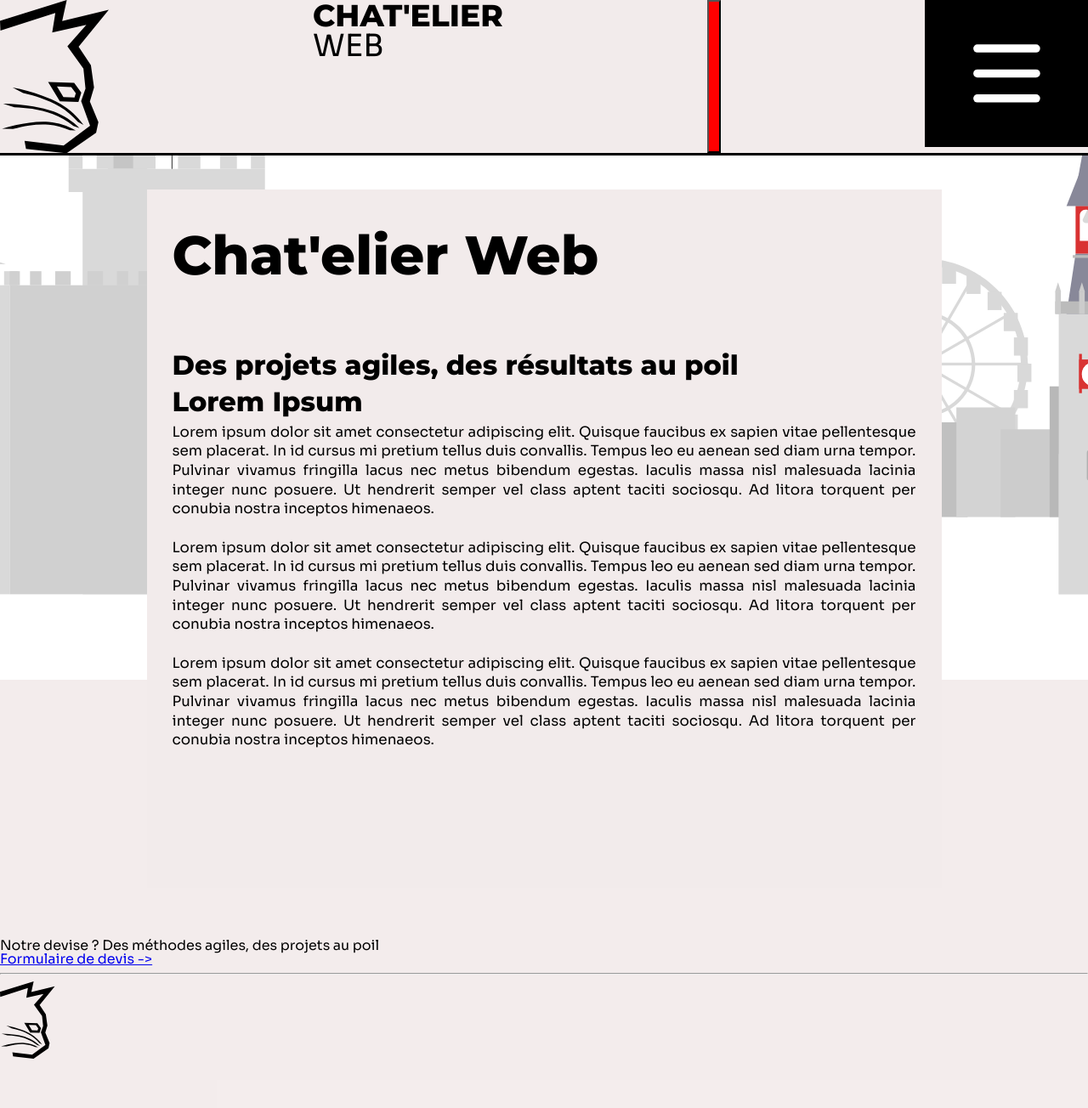
After one commit to Saumons/site-agence-chatelier-web, a PHP site: page /accueil.php in a window 1280 px wide. The commit adds this page. Shown: the top 1304 px of the page at 85% size. Run offline with PHP 8.4, Linux system fonts and the light colour scheme.

Commit message:
feat(accueil.php): ajout v1 de accueil.php

```diff
--- /dev/null
+++ b/public/accueil.php
@@ -0,0 +1,39 @@
+<?php
+
+require __DIR__ . '/../config.php';
+
+$pageTitle = "Accueil";
+
+require __DIR__ . '/../templates/header.php';
+
+?>
+
+
+    <main class="main">
+        <section class="main__background">
+            <img src="./assets/images/svg/fonds/accueil.svg" alt="">
+        </section>
+        <section class="main__content">
+            <h1 class="main__title">
+                Chat'elier Web
+            </h1>
+            <h2 class="main__subtitle">
+                Des projets agiles, des résultats au poil
+            </h2>
+
+            <article class="main__article">
+                <h2 class="main__subtitle">
+                    Lorem Ipsum
+                </h2>
+                <p class="main__paragraph">
+                    Lorem ipsum dolor sit amet consectetur adipiscing elit. Quisque faucibus ex sapien vitae pellentesque sem placerat. In id cursus mi pretium tellus duis convallis. Tempus leo eu aenean sed diam urna tempor. Pulvinar vivamus fringilla lacus nec metus bibendum egestas. Iaculis massa nisl malesuada lacinia integer nunc posuere. Ut hendrerit semper vel class aptent taciti sociosqu. Ad litora torquent per conubia nostra inceptos himenaeos.<br><br>
+                    Lorem ipsum dolor sit amet consectetur adipiscing elit. Quisque faucibus ex sapien vitae pellentesque sem placerat. In id cursus mi pretium tellus duis convallis. Tempus leo eu aenean sed diam urna tempor. Pulvinar vivamus fringilla lacus nec metus bibendum egestas. Iaculis massa nisl malesuada lacinia integer nunc posuere. Ut hendrerit semper vel class aptent taciti sociosqu. Ad litora torquent per conubia nostra inceptos himenaeos.<br><br>
+                    Lorem ipsum dolor sit amet consectetur adipiscing elit. Quisque faucibus ex sapien vitae pellentesque sem placerat. In id cursus mi pretium tellus duis convallis. Tempus leo eu aenean sed diam urna tempor. Pulvinar vivamus fringilla lacus nec metus bibendum egestas. Iaculis massa nisl malesuada lacinia integer nunc posuere. Ut hendrerit semper vel class aptent taciti sociosqu. Ad litora torquent per conubia nostra inceptos himenaeos.
+                </p>
+            </article>
+
+        </section>
+    </main>
+
+
+<?php require __DIR__ . '/../templates/footer.php'; ?>
--- /dev/null
+++ b/scss/pages/_accueil.scss
@@ -0,0 +1,107 @@
+main {
+  .main__background {
+    position: fixed;
+    inset: 0;
+    z-index: -1;
+    overflow: hidden;
+  }
+
+  .main__background img {
+    display: block;
+    width: 100%;
+    height: 100%;
+    object-fit: cover;
+    object-position: center;
+  }
+
+  .main__content {
+    width: calc(100% - 20px);
+    margin: 0 auto;
+    padding: 30px 20px 45px;
+    display: flex;
+    flex-direction: column;
+    align-items: center;
+    background-color: #F2EBEB;
+  }
+  .main__title {
+    width: 100%;
+    font-size: 2.25rem;
+    text-align: left;
+    line-height: 1.1;
+  }
+
+  .main__content > .main__subtitle {
+    width: 100%;
+    text-align: left;
+  }
+
+  .main__article {
+    width: 100%;
+    align-self: flex-start;
+    margin-bottom: 4rem;
+
+    &:last-child {
+      margin-bottom: 0;
+    }
+  }
+
+  .main__subtitle {
+    margin-bottom: 5px;
+    font-size: 1.5rem;
+    font-weight: 700;
+    line-height: 1.2;
+  }
+
+  .main__paragraph {
+    font-size: 1rem;
+    line-height: 1.5;
+  }
+}
+
+@media screen and (min-width: 601px) {
+  main {
+    .main__content {
+      width: calc(100% - 32px);
+      padding: 35px 25px;
+    }
+
+    .main__title {
+      margin-bottom: 55px;
+      font-size: clamp(2.5rem, 5vw, 5rem);
+    }
+
+    .main__article {
+      width: 100%;
+      margin-bottom: 55px;
+    }
+
+    .main__subtitle {
+      font-size: clamp(1.4rem, 2.5vw, 2rem);
+    }
+
+    .main__paragraph {
+      font-size: 1.05rem;
+      line-height: 1.35;
+      text-align: justify;
+    }
+  }
+}
+
+@media screen and (min-width: 901px) {
+  main {
+    .main__content {
+      width: min(875px, calc(100% - 48px));
+      min-height: calc(100vh - 100px);
+      margin: 40px auto 60px;
+      padding: 42px 30px 80px;
+    }
+
+    .main__title {
+      margin-bottom: 75px;
+    }
+
+    .main__article {
+      margin-bottom: 75px;
+    }
+  }
+}
--- a/scss/pages/_index.scss
+++ b/scss/pages/_index.scss
@@ -1 +1,2 @@
 @forward "nosEngagements";
+@forward "accueil";
```
Also changed, not shown: public/assets/css/style.css, public/assets/images/svg/fonds/accueil.svg (added).
